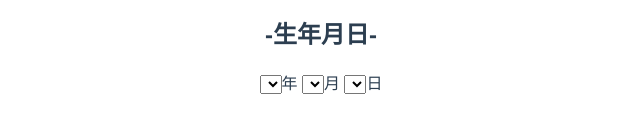
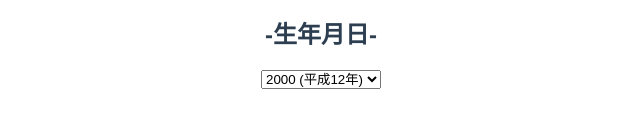
Before and after one commit to KeitaTaniuchi/form, a Vue app: page /STEP1 in a window 1280 px wide. Shown: the part 318-450 px from the top of the page, without its empty margins (319-959 px from the left). Built offline with nearby package versions, Linux system fonts and the light colour scheme.

Commit message:
STEP1画面に性別と生年の入力フォームを作成

```diff
--- a/src/views/Step1.vue
+++ b/src/views/Step1.vue
@@ -14,11 +14,12 @@
     </div>
 
     <h2>-生年月日-</h2>
-    <div>
-      <select id="select_year" name="year"></select>年
-      <select id="select_month" name="month"></select>月
-      <select id="select_day" name="day"></select>日
-    </div>
+    <select id="year" v-model="year">
+      <option v-for="nengo in nengoes" :key="nengo.year" :value="nengo.year">
+        {{ nengo.label }}
+      </option>
+    </select>
+
   </div>
 </template>
 
@@ -26,8 +27,39 @@
 </style>
 
 <script>
-export default {
+/* export default {
   name: "STEP1",
   data: () => {},
+}; */
+
+export default {
+  data() {
+    return {
+      year: 2000,
+      month: 1,
+      date: 1,
+      nengoes: [],
+    };
+  },
+  mounted() {
+    this.nengoes = this.genereate();
+  },
+  methods: {
+    genereate() {
+      const nengoes = [];
+      for (let y = 2020; y > 1920; y--) {
+        if (y > 2018) {
+          nengoes.push({ year: y, label: `${y} (令和${y - 2018}年)` });
+        } else if (y > 1988) {
+          nengoes.push({ year: y, label: `${y} (平成${y - 1988}年)` });
+        } else if (y > 1925) {
+          nengoes.push({ year: y, label: `${y} (昭和${y - 1925}年)` });
+        } else if (y > 1911) {
+          nengoes.push({ year: y, label: `${y} (大正${y - 1911}年)` });
+        }
+      }
+      return nengoes;
+    },
+  },
 };
 </script>
```
